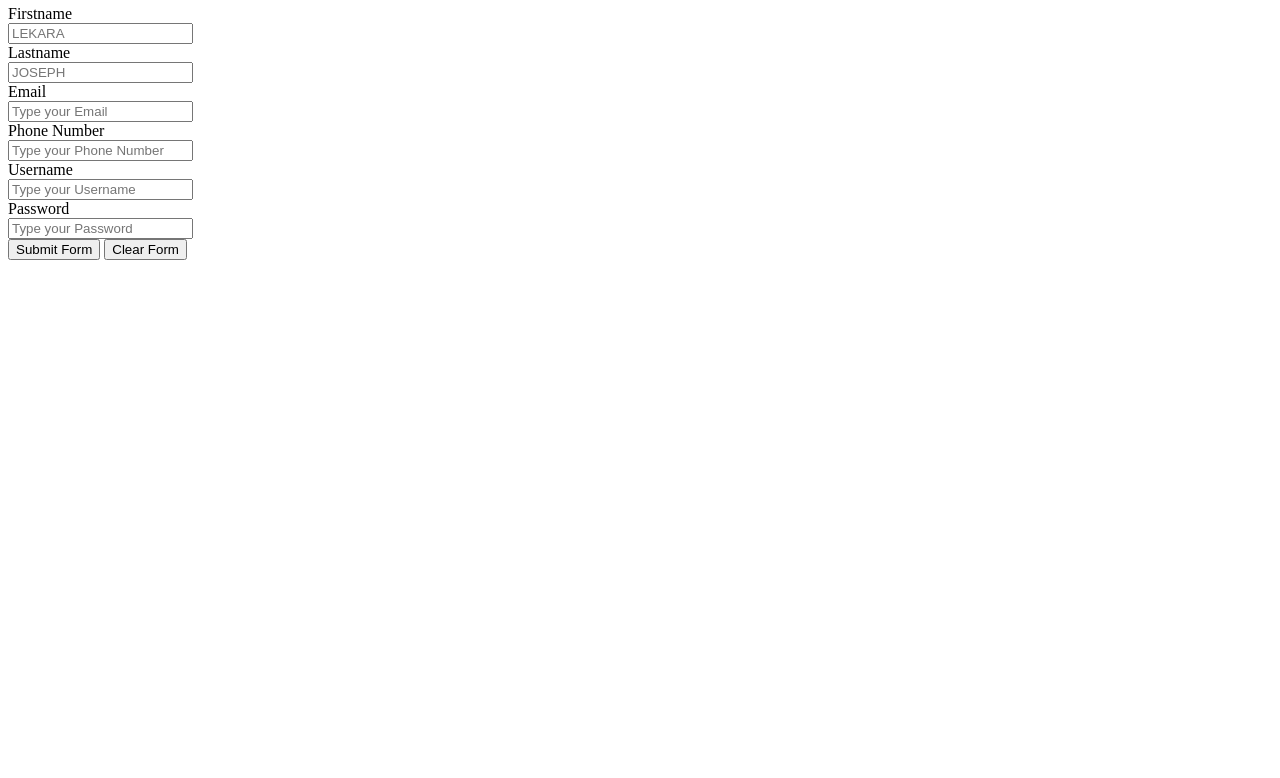
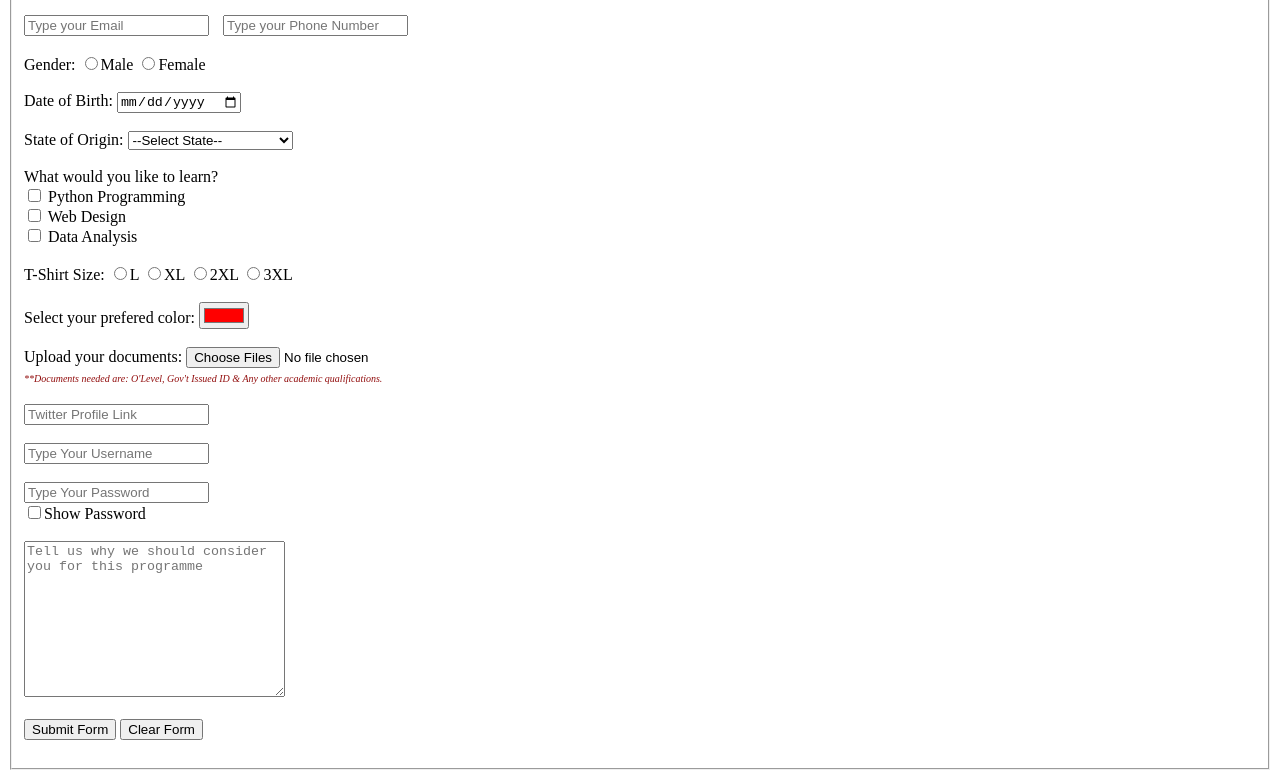
Before and after one commit to leke619/lekehub, a plain HTML site: page about.html in a window 1280 px wide. Shown: the part 75-853 px from the top of the page. Before the commit the page ends 800 px from the top, so only its background shows below. Drawn offline with Linux system fonts and the light colour scheme.

Commit message:
Add files via upload

```diff
--- a/about.html
+++ b/about.html
@@ -7,38 +7,114 @@
     <title>Reg Form</title>
 </head>
 <body>
-    <h1>Registration Form</h1>
-   <form>
-    <label for="firstname">Firstname</label><br>
-    <input type="text" id="" name=""
-    placeholder="LEKARA" required><br>
+    <fieldset>
+    <legend>Hello! &#128075; <br> Please fill in your details: </legend>
+    <input type="text" id="" name="" placeholder="LEKARA" required style="margin-right: 10px;">
 
-<label for="lastname">Lastname</label><br>
-<input type="text" id="" name=""
-placeholder="JOSEPH"><br>
+    <input type="text" id="" name="" placeholder="JOSEPH" required><br><br>
 
-<label for="email">Email</label><br>
-<input type="email" id="email" name="email"
-placeholder="Type your Email"><br>
+    <input type="email" id="email" name="email" placeholder="Type your Email" required style="margin-right: 10px;" >
 
-<label for="phone">Phone Number</label><br>
-<input type="tel" id="phone" name="phone"
-placeholder="Type your Phone Number"><br>
+    <input type="tel" id="phone" name="phone" placeholder="Type your Phone Number" required><br><br>
 
-<label for="username">Username</label><br>
-<input type="text" id="username" name="username"
-placeholder="Type your Username"><br>
+    <label for="gender">Gender:</label>
+    <input type="radio" id="male" name="gender" value="male">Male
+    <input type="radio" id="female" name="gender" value="female">Female <br><br>
 
+    <label for="birthday">Date of Birth:</label>
+    <input type="date" id="birthday" name="birthday"><br><br>
 
-<label for="password">Password</label><br>
-<input type="password" id="password" name="password"
-placeholder="Type your Password"><br>
+    <label for="state">State of Origin:</label>
+                <select>
+                    <option disabled selected>--Select State--</option>
+                    <option value="Abia">Abia</option>
+                    <option value="Adamawa">Adamawa</option>
+                    <option value="Akwa Ibom">Akwa Ibom</option>
+                    <option value="Anambra">Anambra</option>
+                    <option value="Bauchi">Bauchi</option>
+                    <option value="Bayelsa">Bayelsa</option>
+                    <option value="Benue">Benue</option>
+                    <option value="Borno">Borno</option>
+                    <option value="Cross River">Cross River</option>
+                    <option value="Delta">Delta</option>
+                    <option value="Ebonyi">Ebonyi</option>
+                    <option value="Edo">Edo</option>
+                    <option value="Ekiti">Ekiti</option>
+                    <option value="Enugu">Enugu</option>
+                    <option value="FCT">Federal Capital Territory</option>
+                    <option value="Gombe">Gombe</option>
+                    <option value="Imo">Imo</option>
+                    <option value="Jigawa">Jigawa</option>
+                    <option value="Kaduna">Kaduna</option>
+                    <option value="Kano">Kano</option>
+                    <option value="Katsina">Katsina</option>
+                    <option value="Kebbi">Kebbi</option>
+                    <option value="Kogi">Kogi</option>
+                    <option value="Kwara">Kwara</option>
+                    <option value="Lagos">Lagos</option>
+                    <option value="Nasarawa">Nasarawa</option>
+                    <option value="Niger">Niger</option>
+                    <option value="Ogun">Ogun</option>
+                    <option value="Ondo">Ondo</option>
+                    <option value="Osun">Osun</option>
+                    <option value="Oyo">Oyo</option>
+                    <option value="Plateau">Plateau</option>
+                    <option value="Rivers">Rivers</option>
+                    <option value="Sokoto">Sokoto</option>
+                    <option value="Taraba">Taraba</option>
+                    <option value="Yobe">Yobe</option>
+                    <option value="Zamfara">Zamfara</option>
+                </select><br><br>
 
+                What would you like to learn?<br>
+                <input type="checkbox" id="python" name="python" value="Python">
+                <label for="python"> Python Programming</label><br>
+                <input type="checkbox" id="web" name="web" value="web">
+                <label for="web"> Web Design</label><br>
+                <input type="checkbox" id="data" name="data" value="data">
+                <label for="data"> Data Analysis</label><br><br>
 
-<input type="submit" value="Submit Form">
-<input type="reset" value="Clear Form"><br><br>
+                <label for="shirt">T-Shirt Size:</label>
+                <input type="radio" id="l" name="shirt" value="l">L
+                <input type="radio" id="xl" name="shirt" value="xl">XL
+                <input type="radio" id="xxl" name="shirt" value="xxl">2XL
+                <input type="radio" id="xxxl" name="shirt" value="xxxl">3XL
+                <br><br>
 
-</form>
+                <label for="favcolor">Select your prefered color:</label>
+                <input type="color" id="favcolor" name="favcolor" value="#ff0000"><br><br>
+
+                <label for="myfile">Upload your documents:</label>
+                <input type="file" id="myfile" name="myfile" multiple><br>
+                <em style="font-size: 10px; color: rgb(146, 14, 14);">**Documents needed are: O'Level, Gov't Issued ID &amp; Any other academic qualifications.</em><br><br>
+
+                <input type="url" id="social" name="social" placeholder="Twitter Profile Link"><br><br>
+
+                <input type="text" id="username" name="username" placeholder="Type Your Username" required style="margin-right: 10px;"><br><br>
+
+               <input type="password" id="password" name="password" placeholder="Type Your Password" pattern="(?=.*\d)(?=.*[a-z])(?=.*[A-Z]).{8,}" title="Must contain at least one number and one uppercase and lowercase letter, and at least 8 or more characters" required><br>
+               <input type="checkbox" onclick="myFunction()">Show Password
+               <br><br>
+
+                <textarea name="message" rows="10" cols="30" placeholder="Tell us why we should consider you for this programme"></textarea>
+                <br><br>
+
+                <input type="submit" value="Submit Form">
+                <input type="reset" value="Clear Form"><br><br>
+
+    </fieldset>
+
+    <script>
+        function myFunction() {
+          var x = document.getElementById("password");
+          if (x.type === "password") {
+            x.type = "text";
+          } else {
+            x.type = "password";
+          }
+        }
+        </script>
+
 
 </body>
 </html>
```
Also changed, not shown: index.html (+13 -3 lines).
